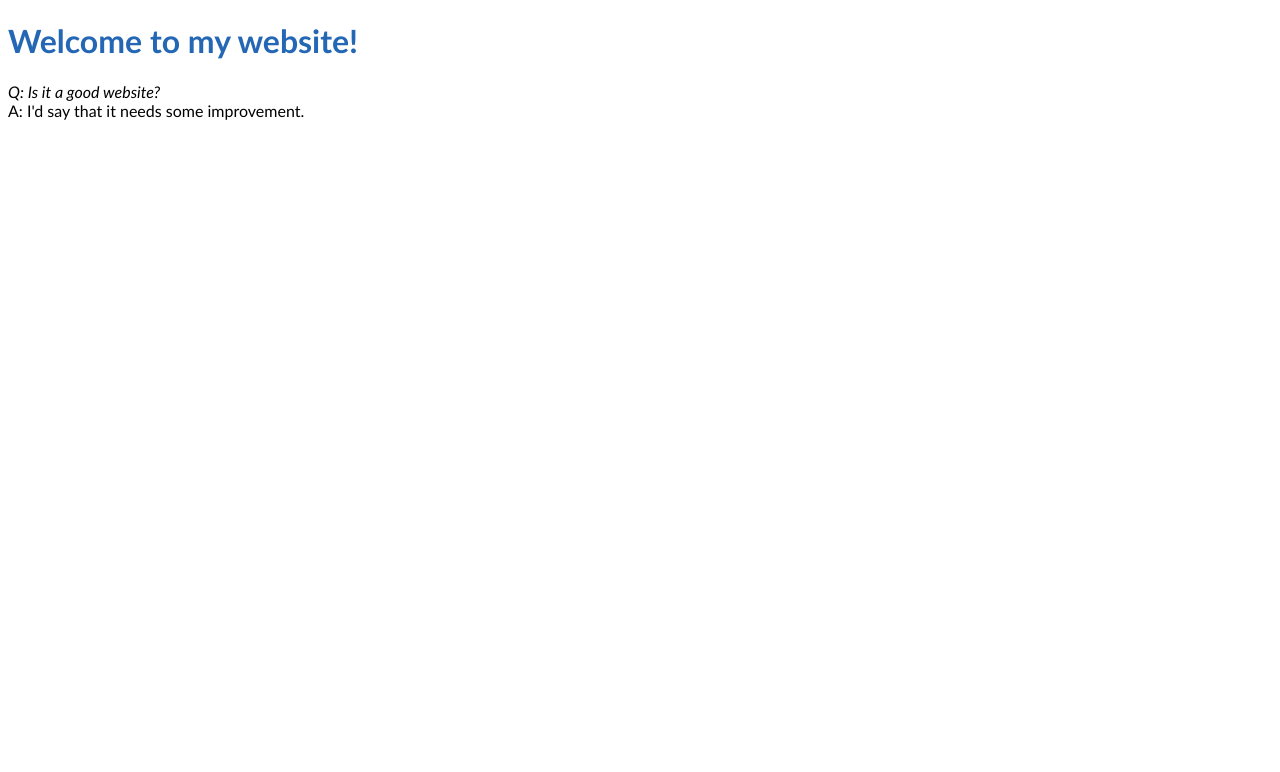
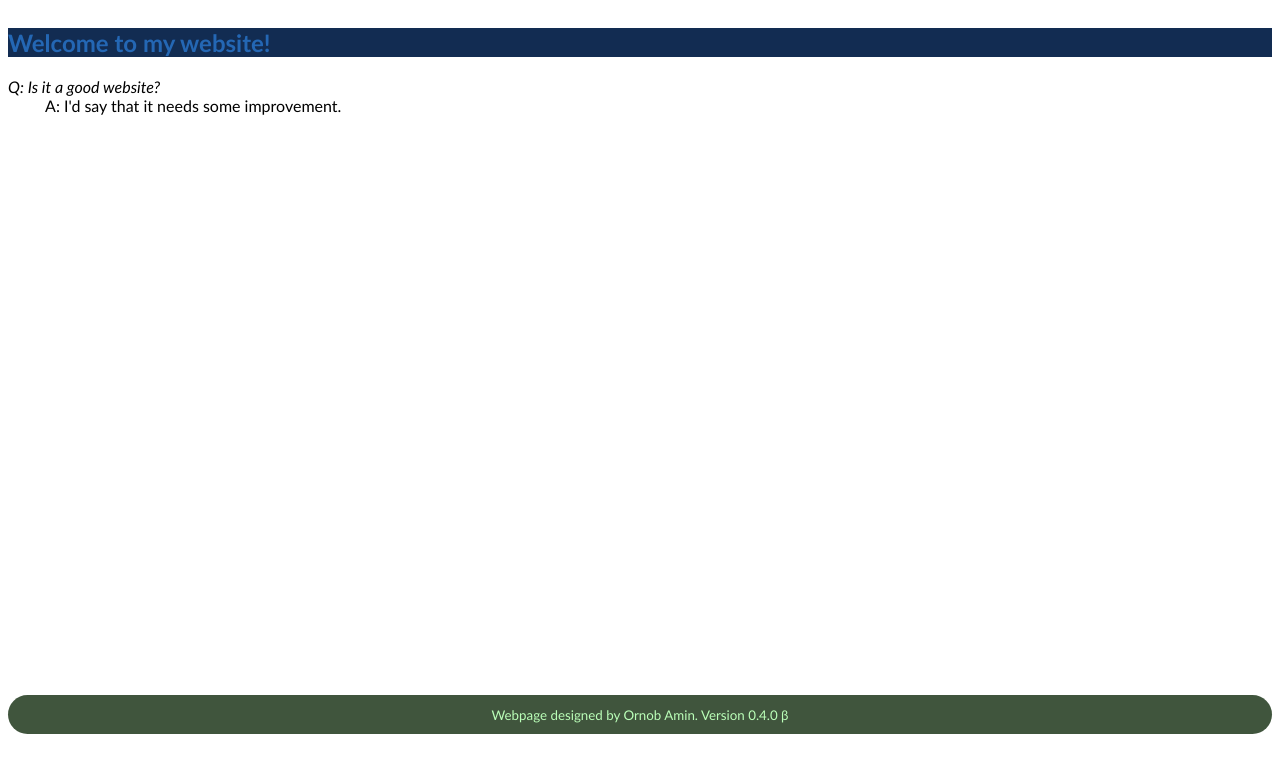
Before and after one commit to ornobA/ornobA.github.io, a plain HTML site: page index.html in a window 1280 px wide. Drawn offline with Linux system fonts and the light colour scheme.

Commit message:
Version 0.4!

```diff
--- a/index.html
+++ b/index.html
@@ -1,12 +1,39 @@
 <!DOCTYPE html>
-<head>
+<html>
+    <head>
+        <title>Ornob Amin's GitHub Page</title>
+        <style>
+            html {
+                font-family: 'Gill Sans', 'Gill Sans MT', Calibri, 'Trebuchet MS', sans-serif;
+            }
+            h1{
+                background-color: #122c52;
+                color: rgb(36, 103, 180);
+            }
+            footer {
+                background-color:rgb(64, 85, 61);
+                color: #baffb8;
+                text-align: center;
+                line-height: 4ch;
+                margin-bottom: 8ch;
+                border-color: #558154;
+                border-radius: 8ch;
+                margin-top: auto;
+            }
+            body {
+                display: flex;
+                flex-direction: column;
+                min-height: 100vh;
+            }
+        </style>
+    </head>
     <body>
-        <h1 style="color:rgb(36, 103, 180);"> <b>Welcome to my website!</b> </h1>
-        <p> <i>Q: Is it a good website?</i><br> A: I'd say that it needs some improvement.</p>
+        <section>
+            <h1><b>Welcome to my website!</b></h1>
+            <p style = "text-indent: -4ch; margin-left: 4ch;"> <i>Q: Is it a good website?</i> <br> A: I'd say that it needs some improvement.</p>
+        </section>
     </body>
-    <style>
-        html * {
-            font-family: 'Gill Sans', 'Gill Sans MT', Calibri, 'Trebuchet MS', sans-serif;
-        }
-    </style>
-</head>
+    <footer>
+        <small>Webpage designed by Ornob Amin. Version 0.4.0 β</small>
+    </footer>
+</html>
```
